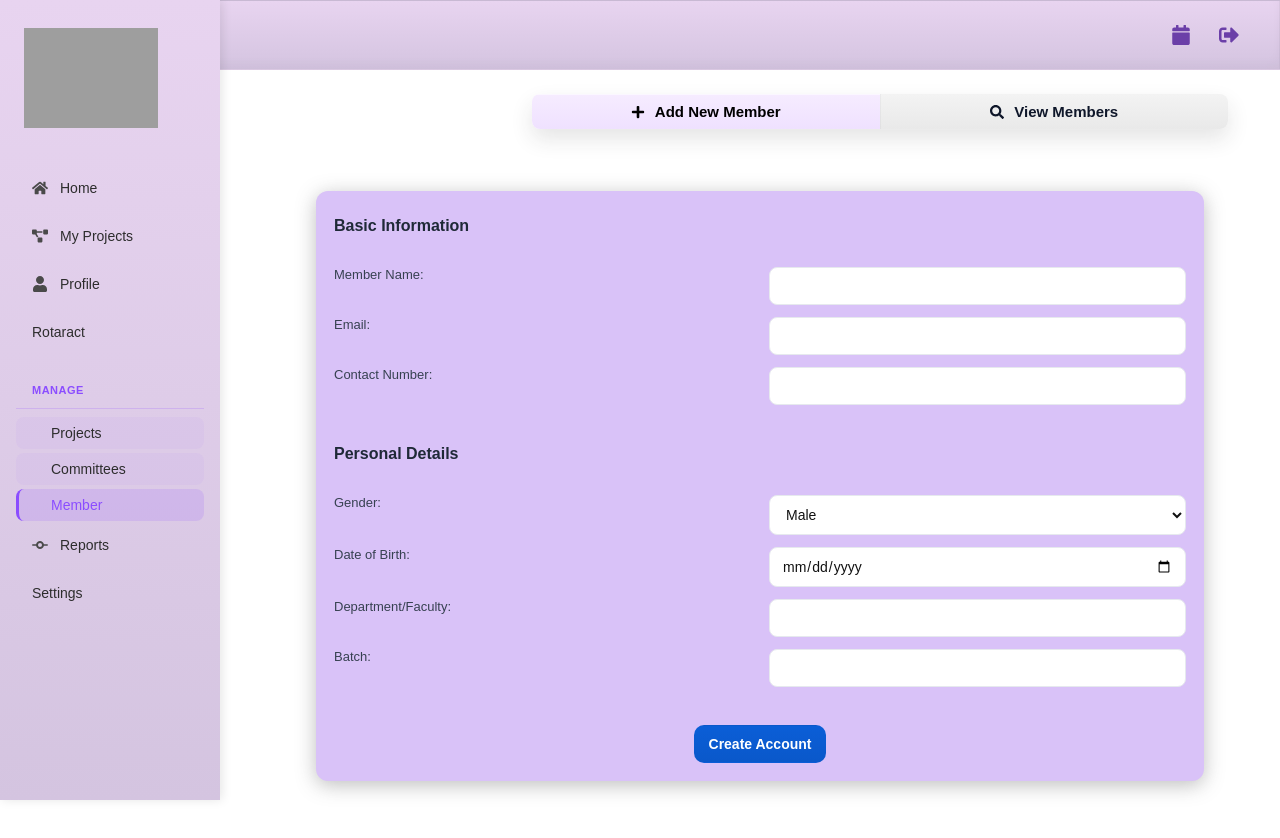
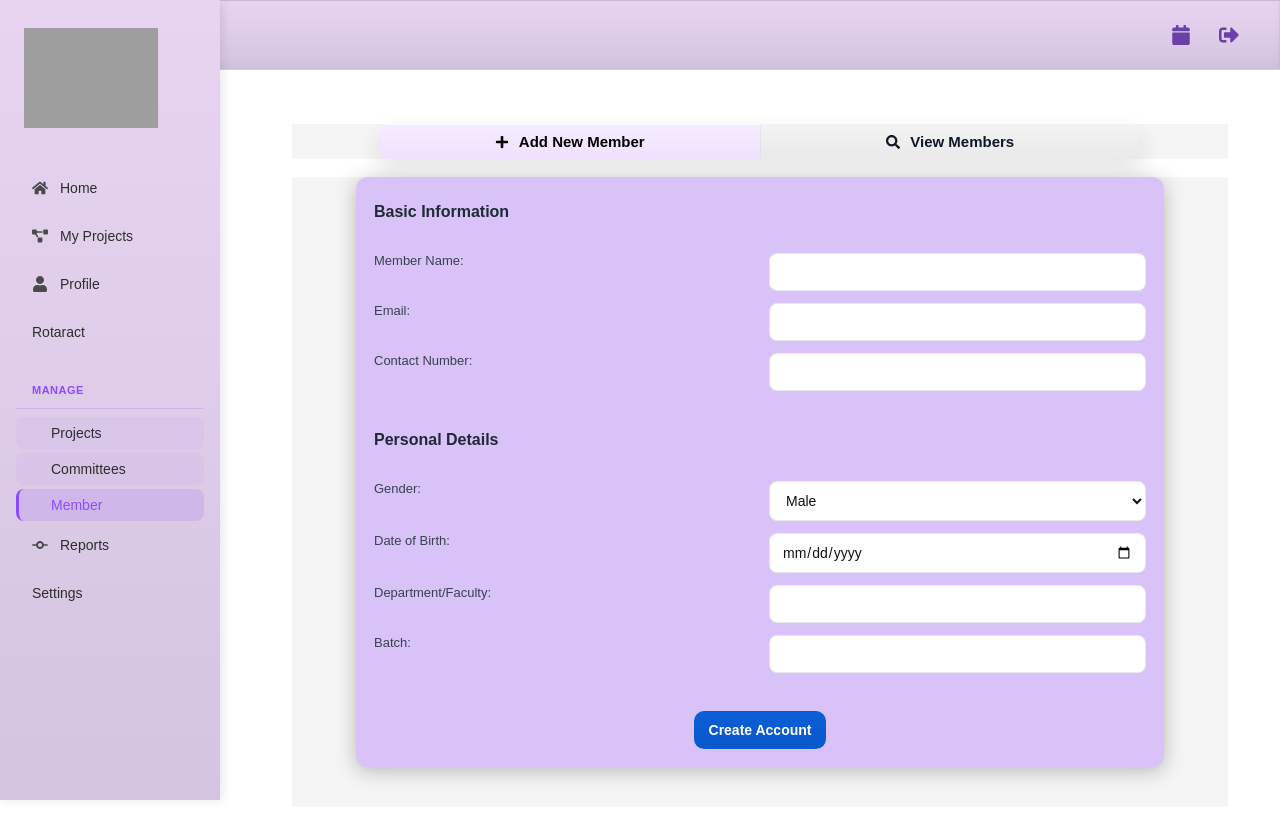
Before and after one commit to Rotaract-Alumni-Club/MPTS-Frontend, a React (Vite) app: page /AdminAddMember in a window 1280 px wide. Shown: the top 838 px of the page. Built offline with nearby package versions, Linux system fonts and the light colour scheme; grey boxes are pictures that could not be loaded.

Commit message:
admin project functions

```diff
--- a/src/Pages/Admin/AdminAddMember.jsx
+++ b/src/Pages/Admin/AdminAddMember.jsx
@@ -62,6 +62,7 @@ const AdminAddMember = () => {
       <Header/>
       <LeftNavigationBar/>
       <Toast message="Account created successfully!" isVisible={showToast} duration={2000} />
+      <div className='taskbar-wrapper'>
         <TaskBar
           title1="Add New Member"
           title2="View Members"
@@ -69,9 +70,11 @@ const AdminAddMember = () => {
           onViewClick={() => handleViewChange('view')}
           activeView={activeView}
         />
-      <br /><br />
+      </div>
+      <div className='content-wrapper'>
       {activeView === 'add' && <MemberAddFormComponent onMemberAdded={handleMemberAdded} />}
       {activeView === 'view' && <MemberViewAccountComponent members={members} onMemberDeleted={handleMemberDeleted} onMemberUpdated={handleMemberUpdated} />}
+      </div>
     </div>
   )
 }
--- a/src/Pages/Admin/AdminCommitees.jsx
+++ b/src/Pages/Admin/AdminCommitees.jsx
@@ -1,5 +1,5 @@
 import { FaArrowAltCircleLeft,FaArrowAltCircleRight } from "react-icons/fa";
-import SearchAndButton from "../../Components/SerachAnd/SearchAndButton";
+import TaskBar from "../../Components/SerachAnd/SearchAndButton";
 import "../../SCSS/AdminStyles/AdminCommitees/Manage Committees.scss"
 import Header from "../../Components/Header/Header";
 import LeftNavigationBar from "../../Components/LeftNavigationBar/LeftNavigationBar";
@@ -25,12 +25,11 @@ const ManageCommittees = () => {
         };
 
     return (
-        <div>
+        <div className='admin-commitees-container'>
             <Header/>
             <LeftNavigationBar/>
-            {/* <h2>Manage Committees Page</h2> */}
-
-            <div className="searchandbutton"><SearchAndButton
+            <div className="taskbar-wrapper">
+              <TaskBar
             title1="Add New Committees"
             title2="Search Committee"
             onAddClick={() => handleViewChange('add')}
@@ -38,66 +37,10 @@ const ManageCommittees = () => {
             activeView={activeView}
             />
             </div>
-            <br />
-            {/* <div className="commitee">
-                <h3>Committee 1</h3>
-                <p>Details about Committee 1</p>
-                <table>
-                <tr>
-                <th><input type="text" id="123" placeholder="ENTER COMMITEE 1" /></th>
-                <th><input type="text" id="123" placeholder="ENTER COMMITEE 2" /></th>
-                <th><input type="text" id="123" placeholder="ENTER COMMITEE 3" /></th>
-                <th><input type="text" id="123" placeholder="ENTER COMMITEE 4" /></th>
-                </tr>
-                <tr>
-                <td><br /></td>
-                <td><br /></td>
-                <td><br /></td>
-                <td><br /></td>
-                </tr>
-                <tr>
-                <td><input type="text" placeholder="Member 1" /></td>
-                <td><input type="text" placeholder="Member 1" /></td>
-                <td><input type="text" placeholder="Member 1" /></td>
-                <td><input type="text" placeholder="Member 1" /></td>
-                </tr>
-                <tr>
-                <td><input type="text" placeholder="Member 2" /></td>
-                <td><input type="text" placeholder="Member 2" /></td>
-                <td><input type="text" placeholder="Member 2" /></td>
-                <td><input type="text" placeholder="Member 2" /></td>
-                </tr>
-                <tr>
-                <td><input type="text" placeholder="Member 3" /></td>
-                <td><input type="text" placeholder="Member 3" /></td>
-                <td><input type="text" placeholder="Member 3" /></td>
-                <td><input type="text" placeholder="Member 3" /></td>
-                </tr>
-                <tr>
-                <td><input type="text" placeholder="Member 4" /></td>
-                <td><input type="text" placeholder="Member 4" /></td>
-                <td><input type="text" placeholder="Member 4" /></td>
-                <td><input type="text" placeholder="Member 4" /></td>
-                </tr>
-                <tr>
-                <td><input type="text" placeholder="Member 5" /></td>
-                <td><input type="text" placeholder="Member 5" /></td>
-                <td><input type="text" placeholder="Member 5" /></td>
-                <td><input type="text" placeholder="Member 5" /></td>
-                </tr>
-                </table>
-                <br />
-                <br />
-            </div>
-
-            <div className="arrowbutton">
-                <button> <FaArrowAltCircleLeft/></button> &nbsp; &nbsp; &nbsp; &nbsp;
-                <button> <FaArrowAltCircleRight/></button>
-            </div> */}
-
+            <div className='content-wrapper'>
             {activeView === 'add' && <AddCommitteeForm onCommitteeAdded={handleCommitteeAdded} />}
             {activeView === 'view' && <ViewCommittees />}
-
+            </div>
        </div>
     );
 }
--- a/src/Pages/Admin/AdminProjects.jsx
+++ b/src/Pages/Admin/AdminProjects.jsx
@@ -66,6 +66,7 @@ const AdminProjects = () => {
       <LeftNavigationBar />
       <Toast message="Project created successfully!" isVisible={showToast} duration={2000} />
 
+      <div className='taskbar-wrapper'>
         <TaskBar
           title1="Add New Project"
           title2="View Projects"
@@ -73,7 +74,9 @@ const AdminProjects = () => {
           onViewClick={() => handleViewChange('view')}
           activeView={activeView}
         />
+      </div>
 
+      <div className='content-wrapper'>
       {activeView === 'view' && (
         <>
           <div className='search_bar'>
@@ -109,6 +112,7 @@ const AdminProjects = () => {
         />
       )}
       </div>
+    </div>
   )
 }
 
--- a/src/Pages/Admin/AdminViewAccount.jsx
+++ b/src/Pages/Admin/AdminViewAccount.jsx
@@ -64,6 +64,7 @@ const AdminViewAccount = () => {
       <Header />
       <LeftNavigationBar />
       <Toast message="Account created successfully!" isVisible={showToast} duration={2000} />
+      <div className='taskbar-wrapper'>
         <TaskBar
           title1="Add New Member"
           title2="View Members"
@@ -71,9 +72,11 @@ const AdminViewAccount = () => {
           onViewClick={() => handleViewChange('view')}
           activeView={activeView}
         />
-      <br /><br />
+      </div>
+      <div className='content-wrapper'>
       {activeView === 'add' && <MemberAddFormComponent onMemberAdded={handleMemberAdded} />}
       {activeView === 'view' && <MemberViewAccountComponent members={members} onMemberDeleted={handleMemberDeleted} onMemberUpdated={handleMemberUpdated} />}
+      </div>
     </div>
   )
 }
--- a/src/SCSS/AdminStyles/AdminProjectStyles/AdminProjects.scss
+++ b/src/SCSS/AdminStyles/AdminProjectStyles/AdminProjects.scss
@@ -23,6 +23,19 @@ body {
   min-height: 100vh;
   background-color: #f5f5f5;
   padding: 0;
+}
+
+// TaskBar wrapper with proper spacing below header
+.taskbar-wrapper {
+  text-align: center;
+  padding: 0;
+  background-color: #f5f5f5;
+}
+
+// Content wrapper for search, filter, and table
+.content-wrapper {
+  padding: 0 40px 40px 40px;
+  background-color: #f5f5f5;
 }
 
 // Header section with search and buttons
--- a/src/SCSS/ChairStyle/TaskBar.scss
+++ b/src/SCSS/ChairStyle/TaskBar.scss
@@ -4,7 +4,10 @@
   max-width: 760px;
   height: 35px;
   margin: 70px auto 18px auto;
-  margin-left: 240px;
+  margin-top: 100px;
+  margin-left: auto;
+  margin-right: auto;
+  padding-right: 0px;
   display: flex;
   border-radius: 8px;
   overflow: hidden;
```
Lines whose indentation alone changed are shown as unchanged.
